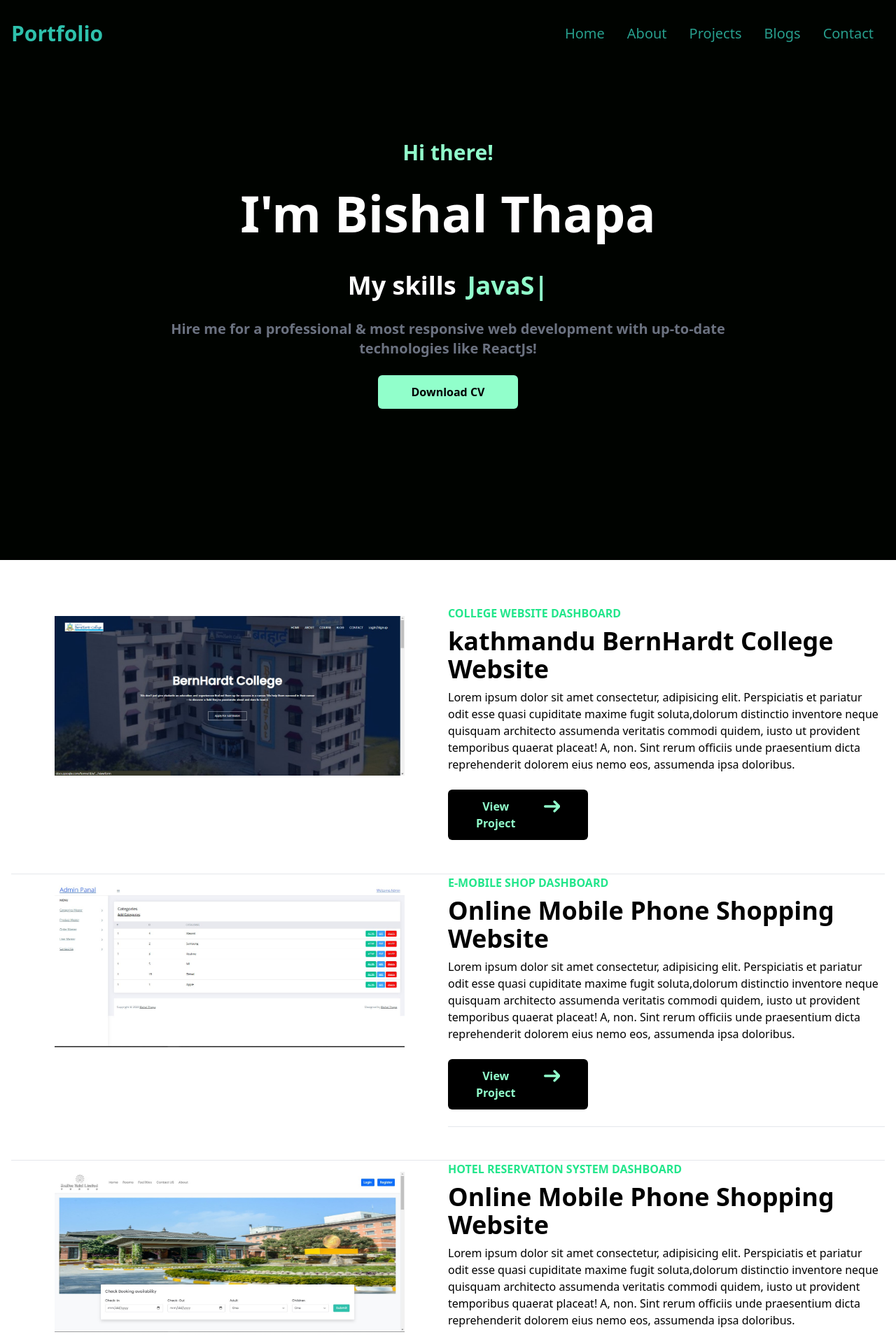
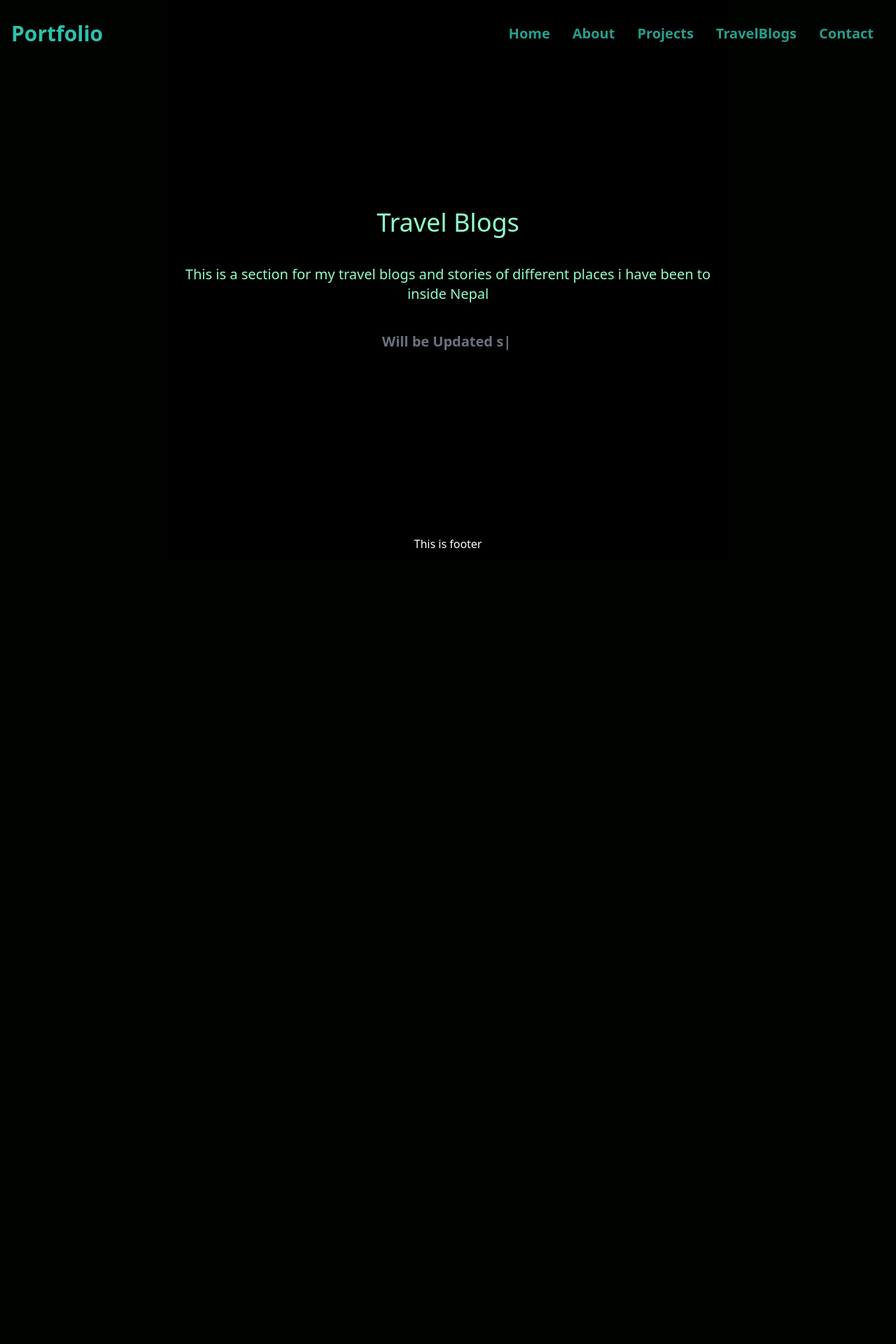
Before and after one commit to Bishal007-eng/portfolio, a React (Create React App) app: page /TravelBlogs in a window 1280 px wide. Shown: the top 1920 px of the page at 70% size. After the commit the page ends 800 px from the top, so only its background shows below. Built offline with nearby package versions, Linux system fonts and the light colour scheme.

Commit message:
Routers added for Projects and Blogs page

```diff
--- a/package.json
+++ b/package.json
@@ -41,6 +41,7 @@
   "devDependencies": {
     "autoprefixer": "^10.4.14",
     "postcss": "^8.4.25",
+    "react-router-dom": "^6.14.1",
     "tailwindcss": "^3.3.2"
   }
 }
--- a/src/App.js
+++ b/src/App.js
@@ -1,14 +1,27 @@
 import React from "react";
-import Navbar from "./Components/Navbar";
+// import Navbar from "./Components/Navbar";
 import MiddleSection from "./Components/MiddleSection";
+import { BrowserRouter as Router, Routes, Route } from "react-router-dom";
+import Index from "./Components/Index";
 import Project from "./Components/Project";
+import TravelBlogs from "./Components/TravelBlogs";
 
 function App() {
   return (
     <div>
-      <Navbar />
+      <Router>
+        <Index>
+          <Routes>
+            <Route path="/" element={<MiddleSection />}></Route>
+            <Route path="/Projects" element={<Project />}></Route>
+            <Route path="/TravelBlogs" element={<TravelBlogs />}></Route>
+          </Routes>
+
+        </Index>
+      </Router>
+      {/* <Navbar />
       <MiddleSection />
-      <Project />
+      <Project /> */}
     </div>
   );
 }
--- /dev/null
+++ b/src/Components/Footer.js
@@ -0,0 +1,9 @@
+import React from 'react'
+
+export default function Footer() {
+  return (
+    <div>
+      <h1 className='text-white max-w-[800px] mt-[-35px] w-full mx-auto text-center flex flex-col justify-center' >This is footer</h1>
+    </div>
+  )
+}
--- /dev/null
+++ b/src/Components/Index.js
@@ -0,0 +1,15 @@
+import React from 'react'
+import Navbar from './Navbar'
+import Footer from './Footer'
+
+export default function Index({children}) {
+  return (
+    <div>
+      <Navbar />
+      <div>
+        {children}
+      </div>
+      <Footer />
+    </div>
+  )
+}
--- a/src/Components/Navbar.js
+++ b/src/Components/Navbar.js
@@ -11,11 +11,11 @@ export default function Navbar() {
     <div className='flex justify-between items-center h-24 max-w-[1540px] mx-auto px-4 text-white'>
       <h1 className='w-full text-3xl font-bold text-[#2ec1ac]'>Portfolio</h1>
       <ul className='hidden md:flex'>
-        <li className='p-4 text-[#279e8c] text-xl'>Home</li>
-        <li className='p-4 text-[#279e8c] text-xl'>About</li>
-        <li className='p-4 text-[#279e8c] text-xl'>Projects</li>
-        <li className='p-4 text-[#279e8c] text-xl'>Blogs</li>
-        <li className='p-4 text-[#279e8c] text-xl'>Contact</li>
+        <a className='p-4 text-[#279e8c] font-bold text-xl' href="/">Home</a>
+        <a className='p-4 text-[#279e8c] font-bold text-xl' href='/'>About</a>
+        <a className='p-4 text-[#279e8c] font-bold text-xl' href='/Projects'>Projects</a>
+        <a className='p-4 text-[#279e8c] font-bold text-xl' href='/TravelBlogs'>TravelBlogs</a>
+        <li className='p-4 text-[#279e8c] font-bold text-xl' href='/'>Contact</li>
       </ul>
 
       <div onClick={HandleNav} className='block md:hidden'>
--- a/src/Components/Project.js
+++ b/src/Components/Project.js
@@ -5,7 +5,7 @@ import Hotel from '../images/hotel1.jpg';
 
 export default function Project() {
   return (
-    <div className='w-full bg-white py-16 px-4'>
+    <div className='w-full text-white py-16 px-4'>
 
       <div className="max-w-[1540px] mx-auto grid md:grid-cols-2">
 
@@ -21,7 +21,7 @@ export default function Project() {
             quaerat placeat! A, non. Sint rerum officiis unde praesentium dicta reprehenderit dolorem eius nemo eos, assumenda ipsa
             doloribus.
           </p>
-          <button className='bg-black w-[200px] rounded-md flex font-bold my-6 mx-auto md:mx-0 px-5 py-3 text-[#91ffcb]'>View Project
+          <button className='bg-[#071952] w-[200px] rounded-md flex font-bold my-6 mx-auto md:mx-0 px-5 py-3 text-[#91ffcb]'>View Project
             <svg
               className="mx-5 w-6 h-6 text-white-800 dark:text-white"
               aria-hidden="true" xmlns="http://www.w3.org/2000/svg"
@@ -41,7 +41,6 @@ export default function Project() {
       </div>
 
       <br />
-      <hr />
 
       <div className="max-w-[1540px] mx-auto grid md:grid-cols-2">
 
@@ -57,7 +56,7 @@ export default function Project() {
             quaerat placeat! A, non. Sint rerum officiis unde praesentium dicta reprehenderit dolorem eius nemo eos, assumenda ipsa
             doloribus.
           </p>
-          <button className='bg-black w-[200px] rounded-md flex font-bold my-6 mx-auto md:mx-0 px-5 py-3 text-[#91ffcb]'>View Project
+          <button className='bg-[#071952] w-[200px] rounded-md flex font-bold my-6 mx-auto md:mx-0 px-5 py-3 text-[#91ffcb]'>View Project
             <svg
               className="mx-5 w-6 h-6 text-white-800 dark:text-white"
               aria-hidden="true" xmlns="http://www.w3.org/2000/svg"
@@ -76,13 +75,9 @@ export default function Project() {
         </div>
 
         <br />
-        <hr />
-
-
       </div>
 
       <br />
-      <hr />
 
       <div className="max-w-[1540px] mx-auto grid md:grid-cols-2">
 
@@ -98,7 +93,7 @@ export default function Project() {
             quaerat placeat! A, non. Sint rerum officiis unde praesentium dicta reprehenderit dolorem eius nemo eos, assumenda ipsa
             doloribus.
           </p>
-          <button className='bg-black w-[200px] rounded-md flex font-bold my-6 mx-auto md:mx-0 px-5 py-3 text-[#91ffcb]'>View Project
+          <button className='bg-[#071952] w-[200px] rounded-md flex font-bold my-6 mx-auto md:mx-0 px-5 py-3 text-[#91ffcb]'>View Project
             <svg
               className="mx-5 w-6 h-6 text-white-800 dark:text-white"
               aria-hidden="true" xmlns="http://www.w3.org/2000/svg"
--- /dev/null
+++ b/src/Components/TravelBlogs.js
@@ -0,0 +1,27 @@
+import React from 'react';
+import ReactTyped from 'react-typed';
+
+
+export default function TravelBlogs() {
+
+  return (
+
+    <div className='bg-black max-w-[800px] mt-[-96px] w-full mx-auto h-screen text-center flex flex-col justify-center'>
+      <h1 className='text-4xl text-[#91ffcb] p-5'>
+          Travel Blogs
+      </h1>
+      <p
+        className='text-[#91ffcb] text-xl p-5'>
+        This is a section for my travel blogs and stories of different places i have been to inside Nepal
+      </p>
+      <ReactTyped
+        className='md:text-xl sm:text-3xl font-bold md:pl-4 pl-2  p-5 text-gray-500'
+        strings={["Coming Soon ...","Will be Updated soon","<div style='display: flex; justify-content: center;'>Thank you for your Patience <img style='height: 34px; margin-left: 10px;' src='https://cdn-icons-png.flaticon.com/512/803/803087.png' alt='...'/></div> "]}
+        typeSpeed={100}
+        backSpeed={30}
+        loop
+      />
+
+    </div>
+  )
+}
```
Also changed, not shown: 1 other file (tests, documents, lock files or other folders).
